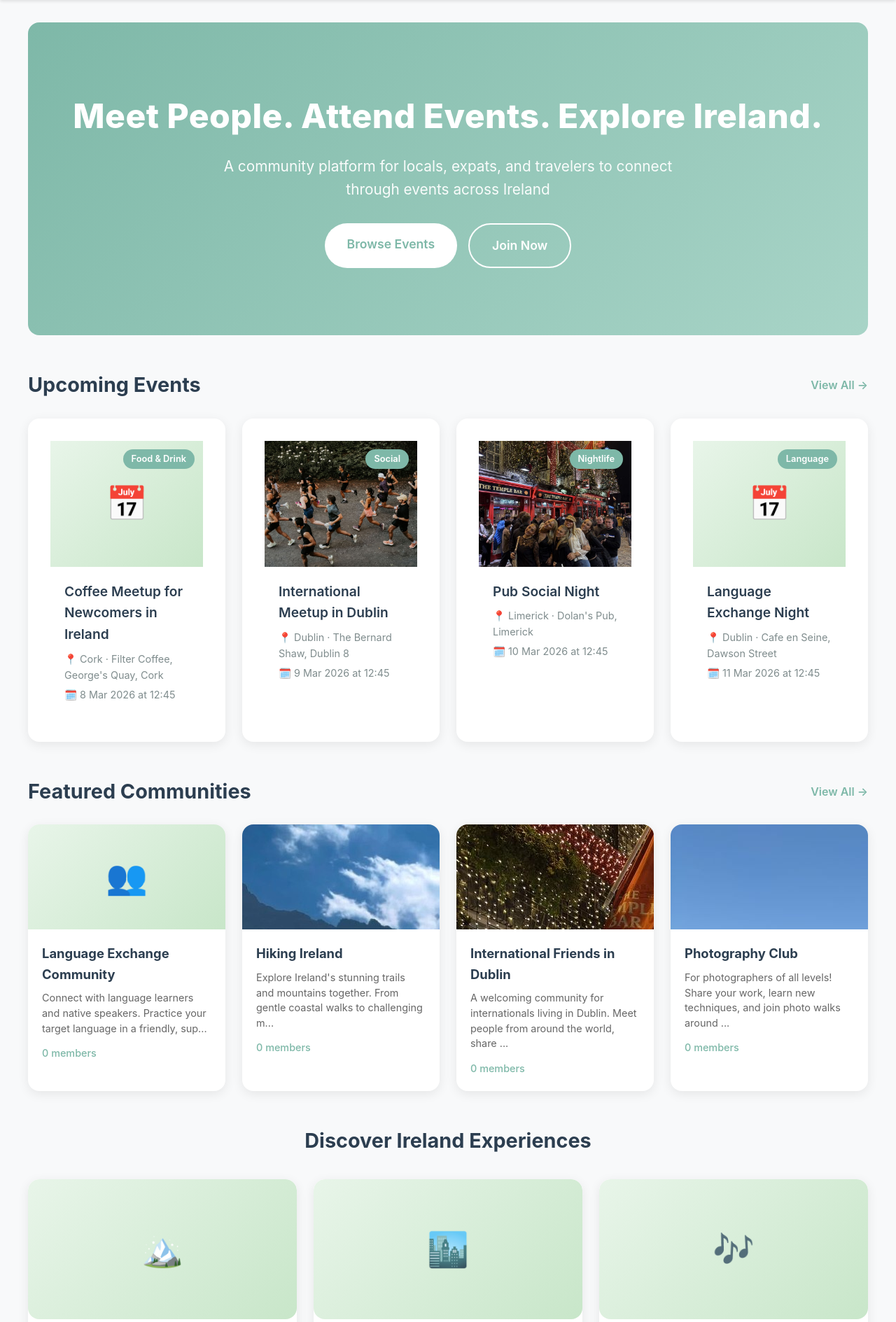
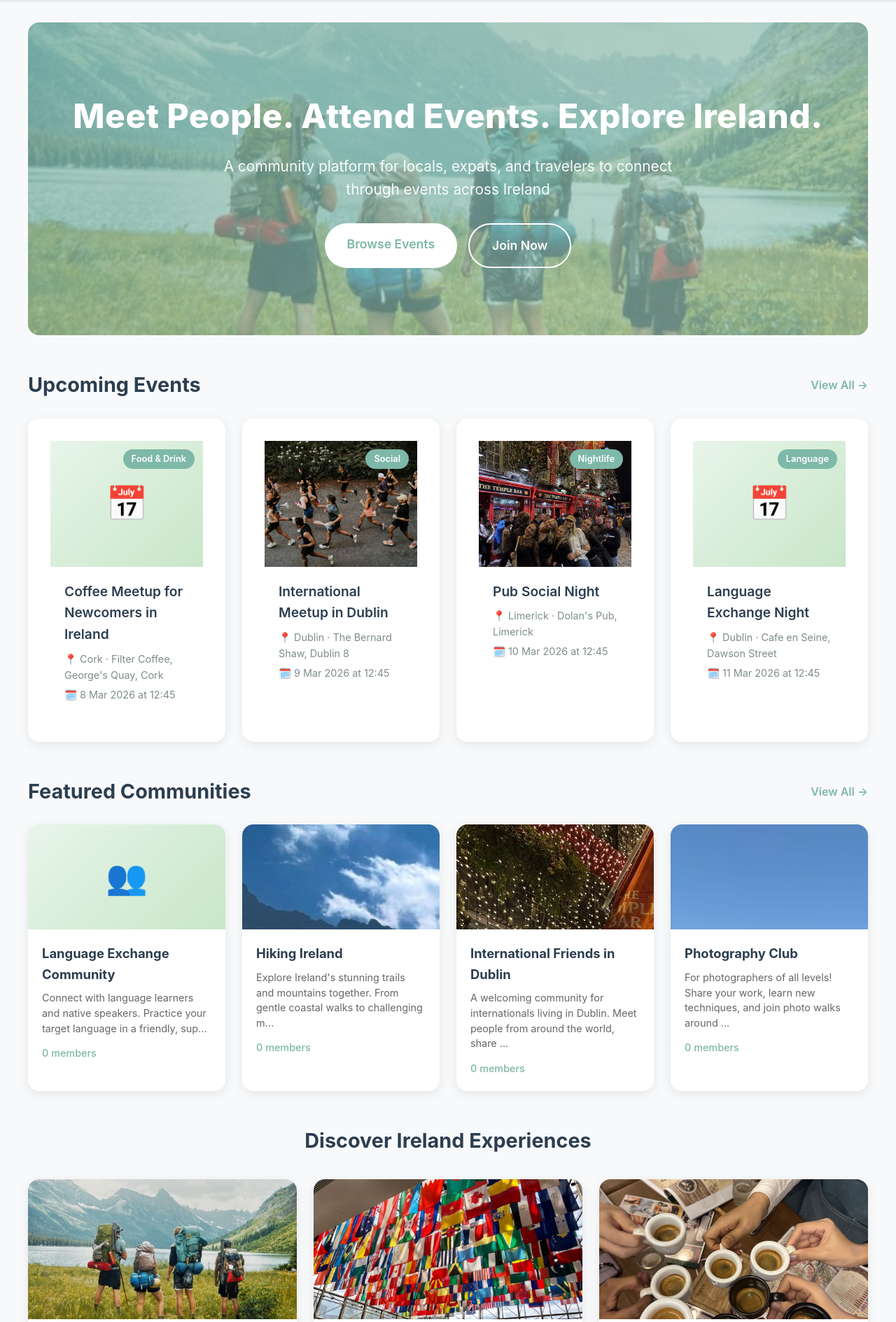
Before and after one commit to Y-A-N-C-H-A-2/SDEV_Project, a Flask app: page / in a window 1280 px wide. Shown: the part 72-1961 px from the top of the page at 70% size. Run offline with Flask 3, Linux system fonts and the light colour scheme; data comes from the database, SQL or seed files in the repository; some libraries are stand-ins or nearby versions.

Commit message:
Add about page banner and hero section enhancements for localization

```diff
--- a/CrossPaths/static/css/main.css
+++ b/CrossPaths/static/css/main.css
@@ -459,6 +459,21 @@ button {
    ABOUT PAGE STYLES
    ========================================== */
 
+.about-banner {
+    max-width: 900px;
+    margin: 0 auto 2rem;
+    border-radius: 16px;
+    overflow: hidden;
+    box-shadow: 0 4px 16px rgba(0,0,0,0.08);
+}
+
+.about-banner-img {
+    width: 100%;
+    height: 220px;
+    object-fit: cover;
+    display: block;
+}
+
 .about-container {
     max-width: 900px;
     margin: 0 auto;
@@ -842,6 +857,26 @@ button {
     color: white;
     border-radius: 16px;
     margin-bottom: 3rem;
+}
+
+.hero-with-img {
+    position: relative;
+    overflow: hidden;
+}
+
+.hero-with-img .hero-bg-img {
+    position: absolute;
+    inset: 0;
+    background-size: cover;
+    background-position: center;
+    opacity: 0.35;
+    z-index: 0;
+    border-radius: 16px;
+}
+
+.hero-with-img .hero-content {
+    position: relative;
+    z-index: 1;
 }
 
 .hero-large .hero-title {
@@ -1153,6 +1188,13 @@ a.community-card {
     font-size: 0.9rem;
 }
 
+.discover-img {
+    width: 100%;
+    height: 200px;
+    object-fit: cover;
+    display: block;
+}
+
 /* ==========================================
    FILTERS & SEARCH
    ========================================== */
--- a/CrossPaths/templates/index.html
+++ b/CrossPaths/templates/index.html
@@ -4,8 +4,18 @@
 
 {% block content %}
 <div class="home-page">
-    <!-- Hero Section -->
-    <section class="hero hero-large">
+    <!-- Hero Section: locale-specific imagery (purpose-aligned) -->
+    {% if locale == 'pt_BR' %}
+        {% set hero_bg = 'img/pt_BR/language-exchange.png' %}
+    {% elif locale == 'uk_UA' %}
+        {% set hero_bg = 'img/uk_UA/planning-trust.png' %}
+    {% elif locale == 'en_IE' %}
+        {% set hero_bg = 'img/common/hikers-explore.png' %}
+    {% else %}
+        {% set hero_bg = 'img/common/flags-canopy.png' %}
+    {% endif %}
+    <section class="hero hero-large hero-with-img">
+        <div class="hero-bg-img" style="background-image: url('{{ url_for('static', filename=hero_bg) }}');" aria-hidden="true"></div>
         <div class="hero-content">
             <h1 class="hero-title">{{ _('Meet People. Attend Events. Explore Ireland.') }}</h1>
             <p class="hero-subtitle">{{ _('A community platform for locals, expats, and travelers to connect through events across Ireland') }}</p>
@@ -78,22 +88,28 @@
     </section>
     {% endif %}
 
-    <!-- Discover Ireland Section -->
+    <!-- Discover Ireland Section: purpose-aligned imagery by locale -->
     <section class="home-section discover-section">
         <h2>{{ _('Discover Ireland Experiences') }}</h2>
         <div class="discover-grid">
             <div class="discover-card">
-                <div class="placeholder-img placeholder-nature">🏔️</div>
+                <img src="{{ url_for('static', filename='img/common/hikers-explore.png') }}" alt="{{ _('Outdoor adventures with fellow newcomers') }}" class="discover-img">
                 <h3>{{ _('Outdoor Adventures') }}</h3>
                 <p>{{ _('Explore mountains, coastlines, and stunning landscapes across Ireland') }}</p>
             </div>
             <div class="discover-card">
-                <div class="placeholder-img placeholder-city">🏙️</div>
+                <img src="{{ url_for('static', filename='img/common/flags-canopy.png') }}" alt="{{ _('Where cultures meet') }}" class="discover-img">
                 <h3>{{ _('City Life') }}</h3>
                 <p>{{ _('Discover vibrant cities from Dublin to Galway, Cork to Limerick') }}</p>
             </div>
             <div class="discover-card">
-                <div class="placeholder-img placeholder-social">🎶</div>
+                {% if locale == 'pt_BR' %}
+                <img src="{{ url_for('static', filename='img/pt_BR/language-exchange.png') }}" alt="{{ _('Language exchange and social events') }}" class="discover-img">
+                {% elif locale == 'en_IE' %}
+                <img src="{{ url_for('static', filename='img/pt_BR/coffee-social.png') }}" alt="{{ _('Culture and social connections') }}" class="discover-img">
+                {% else %}
+                <img src="{{ url_for('static', filename='img/common/flags-canopy.png') }}" alt="{{ _('Culture and community') }}" class="discover-img">
+                {% endif %}
                 <h3>{{ _('Culture & Social') }}</h3>
                 <p>{{ _('Experience traditional music, arts, festivals and Irish hospitality') }}</p>
             </div>
```
Also changed, not shown: CrossPaths/templates/about.html (+11 -0 lines), CrossPaths/static/img/common/flags-canopy.png (added), CrossPaths/static/img/common/hikers-explore.png (added), CrossPaths/static/img/pt_BR/coffee-social.png (added), CrossPaths/static/img/pt_BR/language-exchange.png (added), CrossPaths/static/img/uk_UA/planning-trust.png (added).
